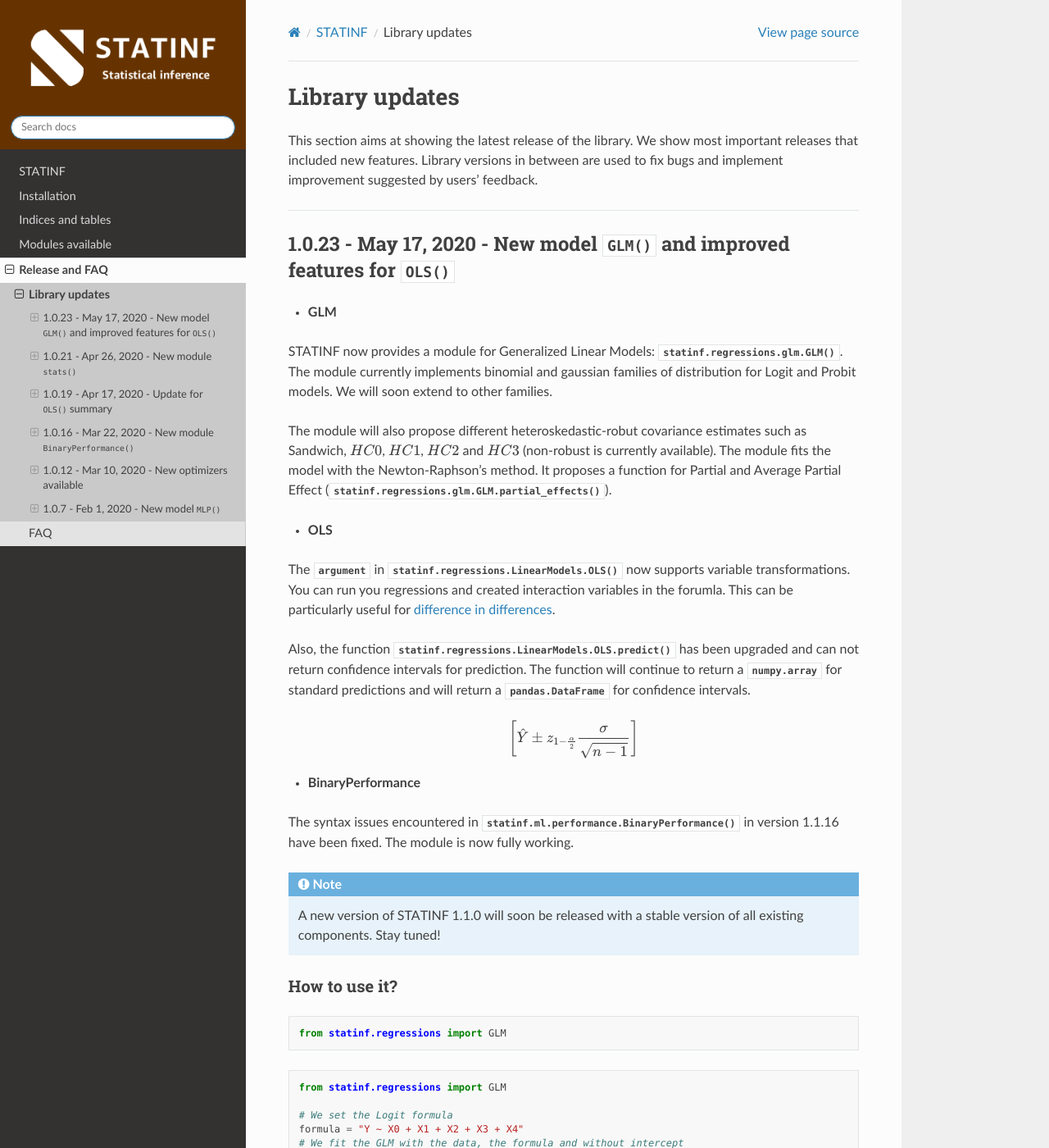
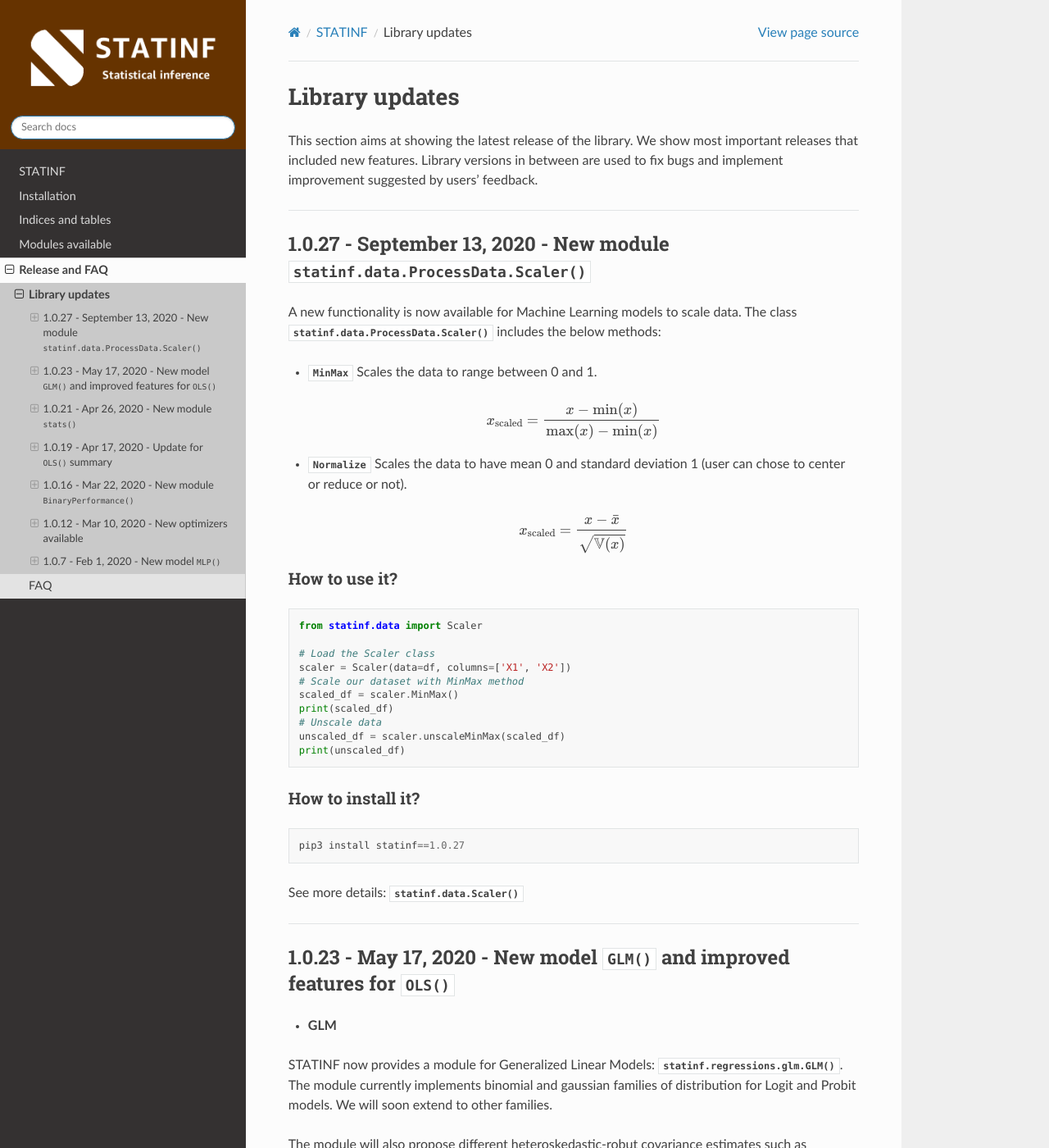
Before and after one commit to florianfelice/statinf, a Sphinx documentation site: the page built from docs/modules/updates/release.rst, in a window 1280 px wide and 1400 px high. Shown: the whole window at 82% size. Built offline with Sphinx 7.4.7 and the Read the Docs theme 2.0.0, drawn with Linux system fonts in a browser that asks for light colours.

Commit message:
Update Library update page

```diff
--- a/docs/modules/updates/release.rst
+++ b/docs/modules/updates/release.rst
@@ -6,6 +6,58 @@
 This section aims at showing the latest release of the library.
 We show most important releases that included new features.
 Library versions in between are used to fix bugs and implement improvement suggested by users' feedback.
+
+
+----
+
+
+***********************************************************************************
+1.0.27 - September 13, 2020 - New module :py:meth:`statinf.data.ProcessData.Scaler`
+***********************************************************************************
+
+A new functionality is now available for Machine Learning models to scale data.
+The class :py:meth:`statinf.data.ProcessData.Scaler` includes the below methods:
+
+* :obj:`MinMax` Scales the data to range between 0 and 1.
+
+.. math:: x_{\text{scaled}} = \dfrac{x - \min(x)}{\max(x) - \min(x)}
+
+
+* :obj:`Normalize` Scales the data to have mean 0 and standard deviation 1 (user can chose to center or reduce or not).
+
+.. math:: x_{\text{scaled}} = \dfrac{x - \bar{x}}{\sqrt{\mathbb{V}(x)}}
+
+
+^^^^^^^^^^^^^^
+How to use it?
+^^^^^^^^^^^^^^
+
+
+
+.. code::
+
+    from statinf.data import Scaler
+
+    # Load the Scaler class
+    scaler = Scaler(data=df, columns=['X1', 'X2'])
+    # Scale our dataset with MinMax method
+    scaled_df = scaler.MinMax()
+    print(scaled_df)
+    # Unscale data
+    unscaled_df = scaler.unscaleMinMax(scaled_df)
+    print(unscaled_df)
+
+
+^^^^^^^^^^^^^^^^^^
+How to install it?
+^^^^^^^^^^^^^^^^^^
+
+.. code::
+
+    pip3 install statinf==1.0.27
+
+
+See more details: :py:meth:`statinf.data.Scaler`
 
 
 ----
@@ -53,10 +105,6 @@
 ^^^^^^^^^^^^^^
 How to use it?
 ^^^^^^^^^^^^^^
-
-.. code::
-
-    from statinf.regressions import GLM
 
 
 .. code::
```
Also changed, not shown: 1 other file.
